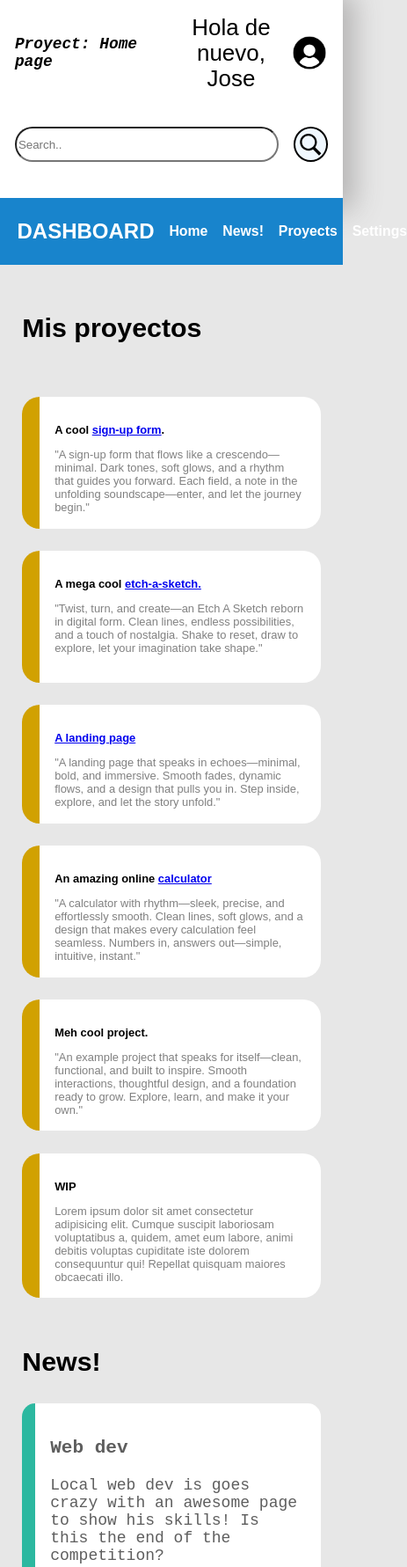
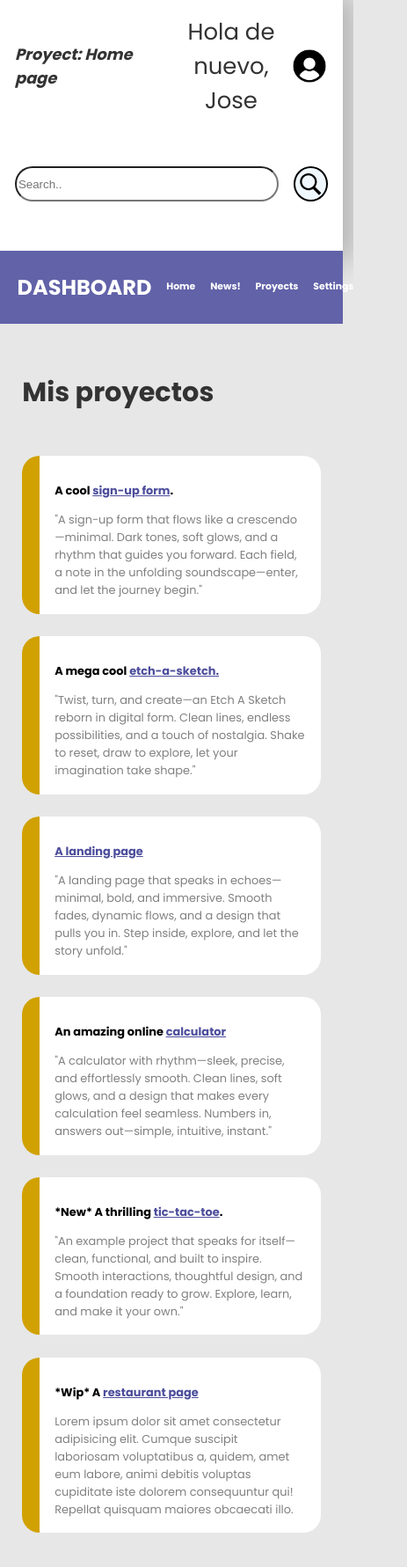
Before and after one commit to MateoBot496/admin-dashboard, a plain HTML site: page index.html in a window 390 px wide. Shown: the top 1781 px of the page at 88% size, 463 px wide, since content can reach past the window. Drawn offline with Linux system fonts and the light colour scheme.

Commit message:
Toques en el css para ajustar media queries

```diff
--- a/index.html
+++ b/index.html
@@ -99,8 +99,8 @@
                     <div class="c1-content"><p>A mega cool <a href="https://mateobot496.github.io/etch-a-sketch/">etch-a-sketch.</p></a>"Twist, turn, and create—an Etch A Sketch reborn in digital form. Clean lines, endless possibilities, and a touch of nostalgia. Shake to reset, draw to explore, let your imagination take shape."</div>
                     <div class="c1-content"><p> <a href="https://mateobot496.github.io/landing_page/">A landing page</a></p> "A landing page that speaks in echoes—minimal, bold, and immersive. Smooth fades, dynamic flows, and a design that pulls you in. Step inside, explore, and let the story unfold."</div>
                     <div class="c1-content"><p> An amazing online <a href="https://mateobot496.github.io/calculator/">calculator</a></p>"A calculator with rhythm—sleek, precise, and effortlessly smooth. Clean lines, soft glows, and a design that makes every calculation feel seamless. Numbers in, answers out—simple, intuitive, instant."</div>
-                    <div class="c1-content"><p>Meh cool project. </p>"An example project that speaks for itself—clean, functional, and built to inspire. Smooth interactions, thoughtful design, and a foundation ready to grow. Explore, learn, and make it your own."</div>
-                    <div class="c1-content"><p>WIP </p>Lorem ipsum dolor sit amet consectetur adipisicing elit. Cumque suscipit laboriosam voluptatibus a, quidem, amet eum labore, animi debitis voluptas cupiditate iste dolorem consequuntur qui! Repellat quisquam maiores obcaecati illo.</div>
+                    <div class="c1-content"><p>*New* A thrilling <a href="https://mateobot496.github.io/tictactoe/">tic-tac-toe</a>. </p>"An example project that speaks for itself—clean, functional, and built to inspire. Smooth interactions, thoughtful design, and a foundation ready to grow. Explore, learn, and make it your own."</div>
+                    <div class="c1-content"><p>*Wip* A <a href="">restaurant page</a></p>Lorem ipsum dolor sit amet consectetur adipisicing elit. Cumque suscipit laboriosam voluptatibus a, quidem, amet eum labore, animi debitis voluptas cupiditate iste dolorem consequuntur qui! Repellat quisquam maiores obcaecati illo.</div>
 
 
                 </div>
--- a/style.css
+++ b/style.css
@@ -1,23 +1,14 @@
+@import url('https://fonts.googleapis.com/css2?family=Inter:wght@300;400;700&family=Poppins:wght@300;400;700&display=swap');
+
 *{
     box-sizing: border-box;
+
+    --secondary-color: rgb(231, 231, 231);
+
+    --text-color: #333;
 }
 
 :root{
-    /* font color */
-
-    /* font size */
-    --font-size-large:3.5rem;
-    --font-size-extra-big:3rem;
-    --font-size-big:2.875rem;
-    --font-size-medi:2.2rem;
-
-    --font-size-section-title: 1.375rem;
-    --font-size-section-paragraph: 1.015rem;
-
-    --font-size-medi-normal:1.5rem;
-    --font-size-normal:1.1rem;
-    --font-size-small:0.775rem;
-    --font-size-extra-small:0.575rem;
 
     /* gap */
     --padding-gap:1.5rem;
@@ -27,14 +18,15 @@
   }
 
 body{
+    font-family: 'Poppins', sans-serif;
+    background-color: var(--secondary-color);
+    color: var(--text-color);
 
     margin: 0;
     padding: 0;
     width: 100%;
     height: 100vh;
-    font-family: Arial, "Helvetica Neue", Helvetica, sans-serif;
     font-size: calc(24px + 0.5vw);
-    background-color: rgb(231, 231, 231);
 }
 
 /*MAIN*/
@@ -81,7 +73,6 @@ body{
     flex: 1 0 auto;
     font-weight: bolder;
     font-size: larger;
-    font-family: 'Courier New', Courier, monospace;
     font-style: italic;
 }
 
@@ -141,7 +132,7 @@ body{
     grid-area: side;
     min-width: 10rem;
 
-    background-color: rgb(24, 132, 204);
+    background-color: rgb(97, 98, 168);
     padding: 5%;
     color: white;
     display: flex;
@@ -155,8 +146,14 @@ body{
 
     color: white;
     text-decoration: none;
+
+    transition: transform 0.2s ease-in-out, background 0.3s;
 }
 
+.side a:hover {
+    transform: translateX(5px);
+    background-color: rgba(255, 255, 255, 0.2);
+}
 
 .side .side-title{
     display: flex;
@@ -236,6 +233,9 @@ body{
 .c1-content p{
     color: black;
     font-weight: bold;
+}
+.c1-content a{
+    color: rgb(76, 77, 155);
 }
 
 #c2 {
@@ -404,8 +404,11 @@ body{
     .side {
         grid-area: side;
         min-width: 1rem;
-        font-size: calc(10px + 1.5vw);
+        font-size: calc(5px + 1.5vw);
 
+    }
+    .dash-img0 , .dash-img{
+        display: none;
     }
     .content {
         grid-template-columns: 1fr !important;
```
